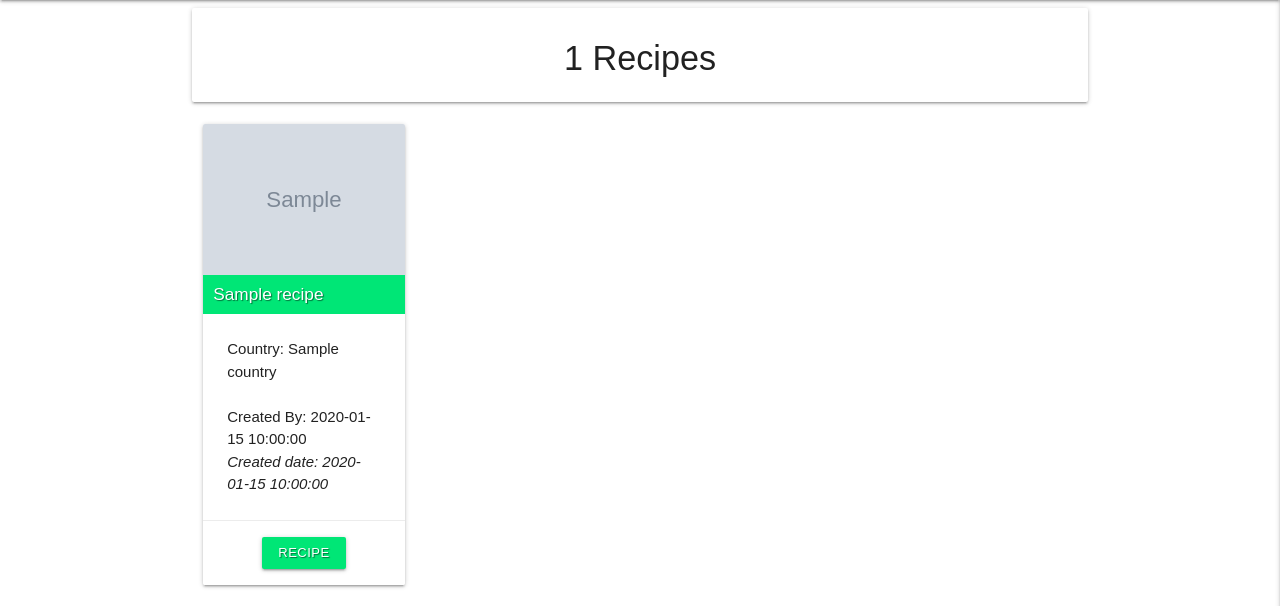
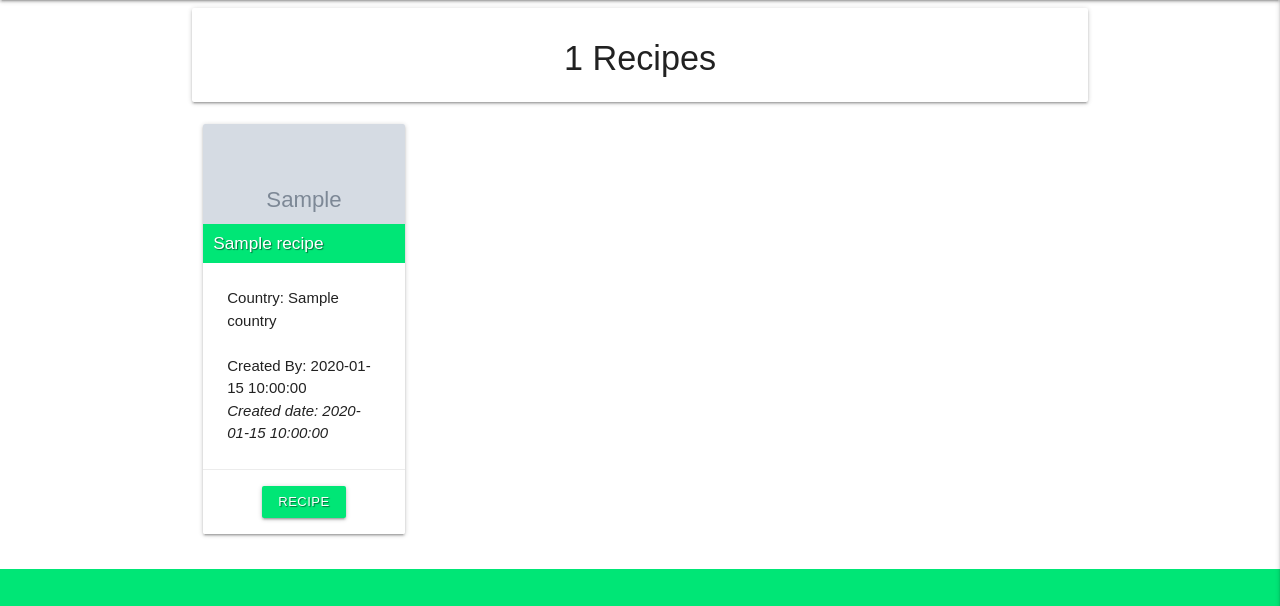
Before and after one commit to lukehanson2429/southeast-feasts, a Flask app: page /get_recipes/1 in a window 1280 px wide. Shown: the part 64-670 px from the top of the page. Run offline with Flask 2, Linux system fonts and the light colour scheme; grey boxes marked "Sample" are stand-in pictures; a database or web service that is not in the repository returns one stand-in record (values such as "Sample title"); some libraries are stand-ins or nearby versions; some web fonts are replaced.

Commit message:
card panel image for recipes set to fixed height of 100px

```diff
--- a/static/css/style.css
+++ b/static/css/style.css
@@ -86,6 +86,11 @@ ul.dropdown-content li a {
     margin-top: 15%;
 }
 
+.card-image{
+    height: 100px;
+    overflow: hidden;
+}
+
   main {
     flex: 1 0 auto;
   }
```
